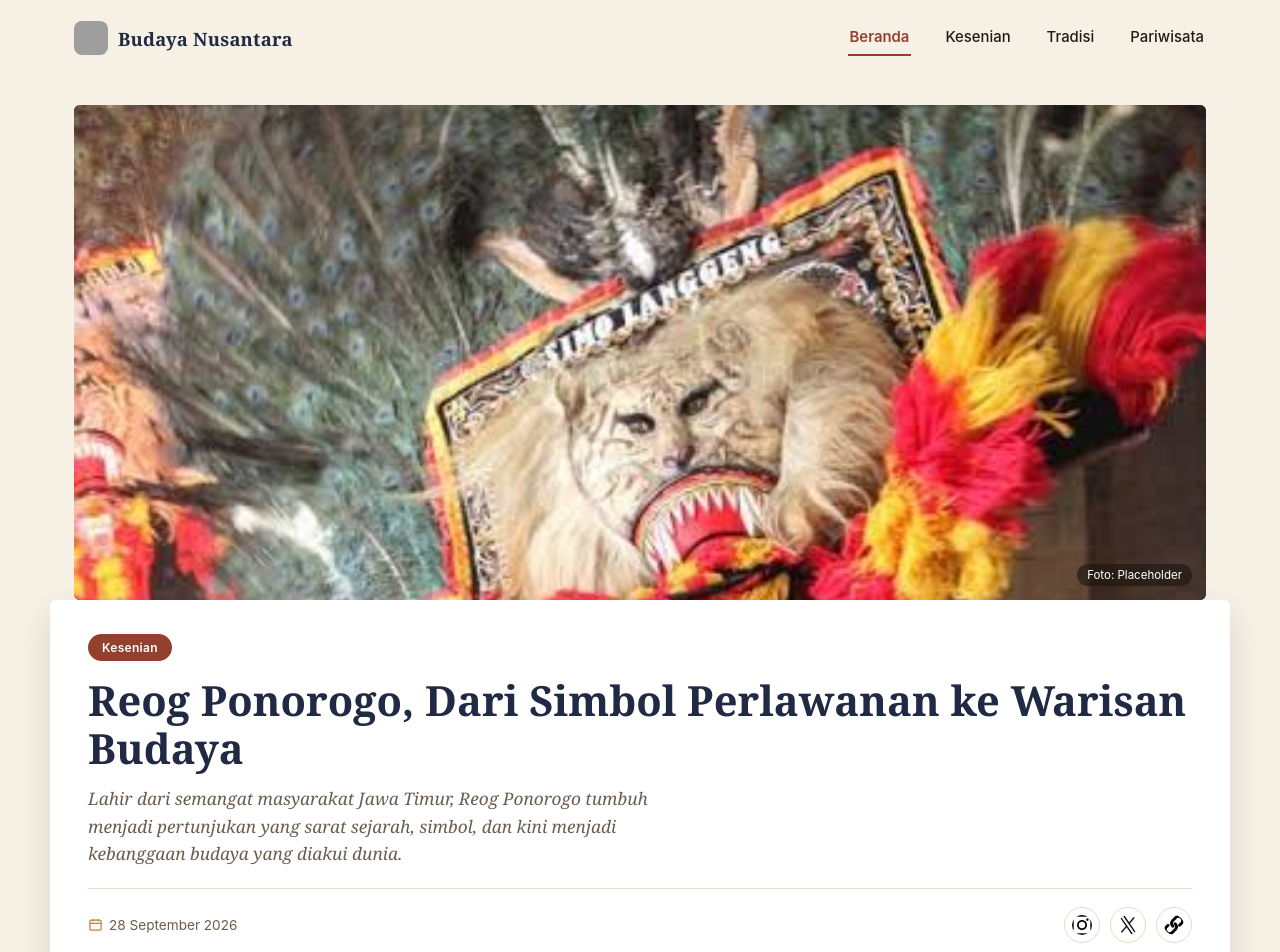
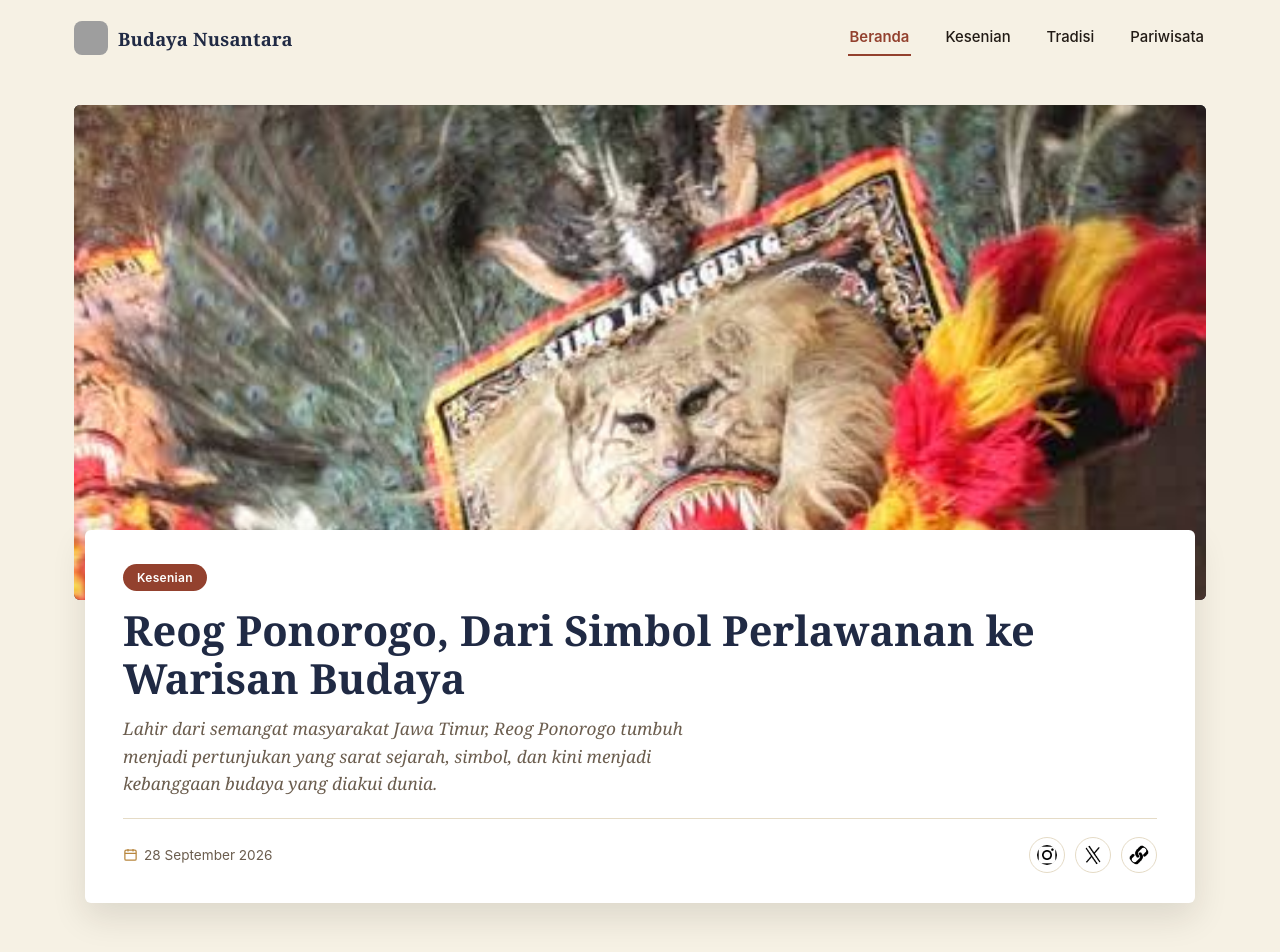
Before and after one commit to yannnnss/blog-web, a plain HTML site: page index.html in a window 1280 px wide. Shown: the top 952 px of the page. Drawn offline with Linux system fonts and the light colour scheme; grey boxes are pictures that could not be loaded.

Commit message:
Perbaiki typo margin kartu artikel di style.css

```diff
--- a/style/style.css
+++ b/style/style.css
@@ -129,7 +129,7 @@ button{ font-family:inherit; cursor:pointer; }
 
 .article-card{
   background:var(--surface); box-shadow:var(--shadow); border-radius:var(--radius);
-  margin:-70px 35ccghhhhhhpx 0; position:relative; z-index:2;
+  margin:-70px 35px 0; position:relative; z-index:2;
   padding:34px 38px 30px;
 }
 .category-badge{
```
